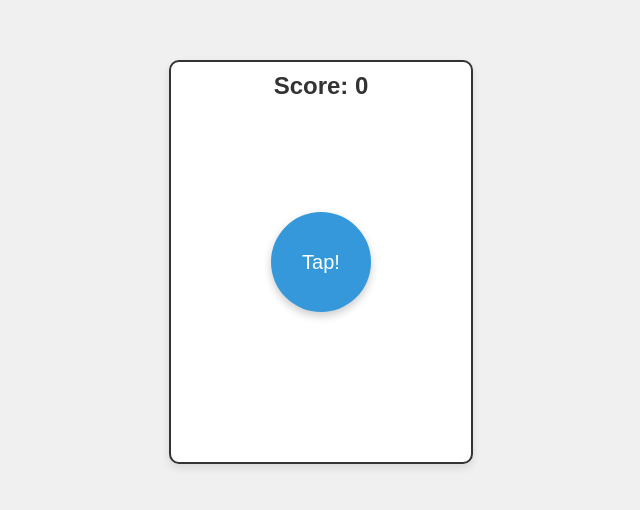
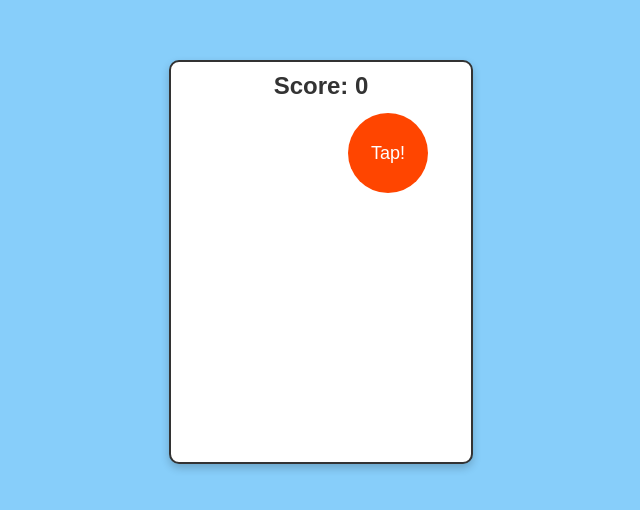
Before and after one commit to anishossen/Tap, a plain HTML site: page index.html in a window 1280 px wide. Shown: the part 138-648 px from the top of the page, without its empty margins (319-959 px from the left). Drawn offline with Linux system fonts and the light colour scheme.

Commit message:
added code

```diff
--- a/index.html
+++ b/index.html
@@ -12,40 +12,37 @@
             align-items: center;
             height: 100vh;
             margin: 0;
-            background-color: #f0f0f0;
+            background-color: #87CEFA;
             font-family: Arial, sans-serif;
         }
 
         #gameArea {
             width: 300px;
             height: 400px;
-            background-color: #fff;
+            background-color: #FFF;
             border: 2px solid #333;
             border-radius: 10px;
             position: relative;
             overflow: hidden;
-            box-shadow: 0px 4px 8px rgba(0, 0, 0, 0.1);
+            box-shadow: 0px 4px 8px rgba(0, 0, 0, 0.2);
         }
 
         #tapButton {
-            width: 100px;
-            height: 100px;
-            background-color: #3498db;
+            width: 80px;
+            height: 80px;
+            background-color: #FF4500;
             color: #fff;
-            font-size: 20px;
+            font-size: 18px;
             border: none;
             border-radius: 50%;
             position: absolute;
             left: 50%;
-            top: 50%;
-            transform: translate(-50%, -50%);
             cursor: pointer;
-            box-shadow: 0px 4px 8px rgba(0, 0, 0, 0.2);
-            transition: background-color 0.2s ease;
+            /* transition: background-color 0.2s ease; */
         }
 
         #tapButton:hover {
-            background-color: #2980b9;
+            background-color: #FF6347;
         }
 
         #score {
@@ -61,6 +58,7 @@
 </head>
 
 <body>
+
     <div id="gameArea">
         <div id="score">Score: 0</div>
         <button id="tapButton">Tap!</button>
@@ -72,12 +70,7 @@
         const tapButton = document.getElementById('tapButton');
         const scoreDisplay = document.getElementById('score');
 
-        // Function to handle button tap
-        function handleTap() {
-            score++;
-            scoreDisplay.textContent = 'Score: ' + score;
-
-            // Move the button to a random position
+        function randomPosition() {
             const gameArea = document.getElementById('gameArea');
             const maxX = gameArea.clientWidth - tapButton.clientWidth;
             const maxY = gameArea.clientHeight - tapButton.clientHeight;
@@ -88,8 +81,18 @@
             tapButton.style.top = randomY + 'px';
         }
 
+        function handleTap() {
+            score++;
+            scoreDisplay.textContent = 'Score: ' + score;
+            randomPosition();
+        }
+
         tapButton.addEventListener('click', handleTap);
+
+        // Initialize the button position
+        randomPosition();
     </script>
+
 </body>
 
 </html>
```
Also changed, not shown: images.jpeg (added).
